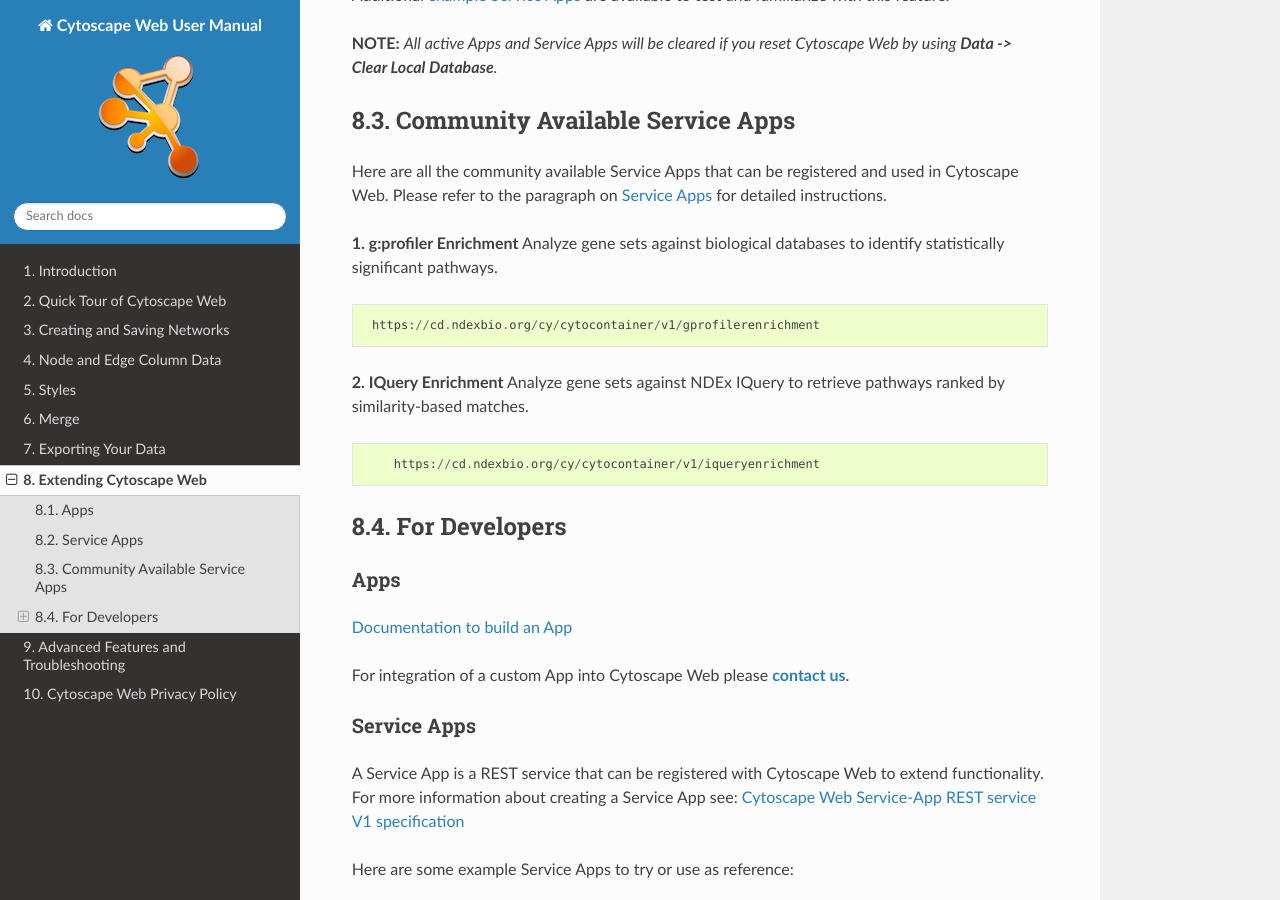
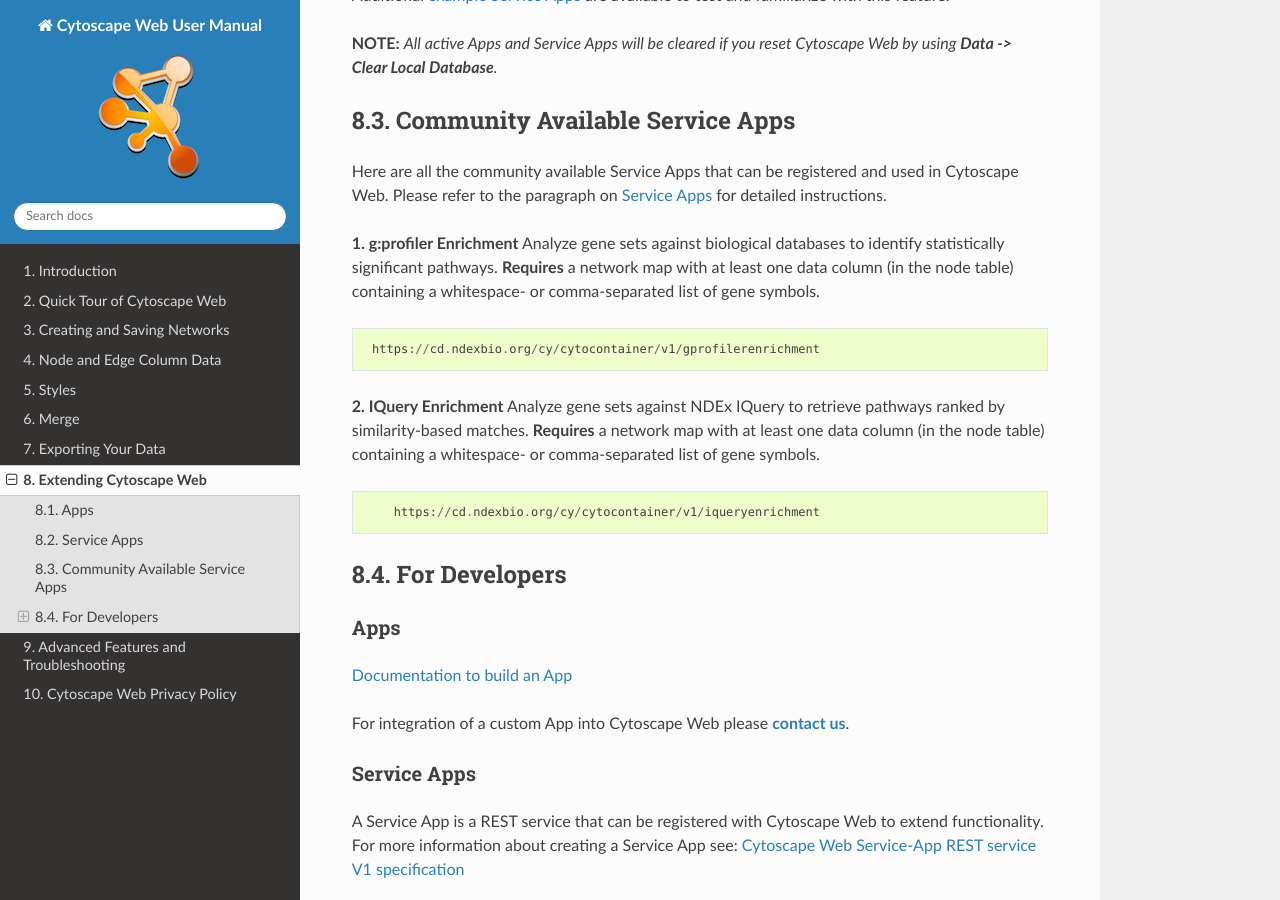
Before and after one commit to cytoscape/web-cytoscape-manual, a Sphinx documentation site: the page built from docs/Extending.md, in a window 1280 px wide and 900 px high, scrolled down 1760 px. Built offline with Sphinx 7.4.7 and the Read the Docs theme 3.1.0, drawn with Linux system fonts in a browser that asks for light colours.

Commit message:
Update Extending.md

````diff
--- a/docs/Extending.md
+++ b/docs/Extending.md
@@ -45,13 +45,13 @@
 Here are all the community available Service Apps that can be registered and used in Cytoscape Web. Please refer to the paragraph on [Service Apps](Extending.md#service_apps) for detailed instructions.
 
 **1. g:profiler Enrichment**
-Analyze gene sets against biological databases to identify statistically significant pathways.
+Analyze gene sets against biological databases to identify statistically significant pathways. **Requires** a network map with at least one data column (in the node table) containing a whitespace- or comma-separated list of gene symbols.
 ```
  https://cd.ndexbio.org/cy/cytocontainer/v1/gprofilerenrichment
 ```
 
 **2. IQuery Enrichment**
-Analyze gene sets against NDEx IQuery to retrieve pathways ranked by similarity-based matches.
+Analyze gene sets against NDEx IQuery to retrieve pathways ranked by similarity-based matches. **Requires** a network map with at least one data column (in the node table) containing a whitespace- or comma-separated list of gene symbols.
 ```
     https://cd.ndexbio.org/cy/cytocontainer/v1/iqueryenrichment
 ```
````
